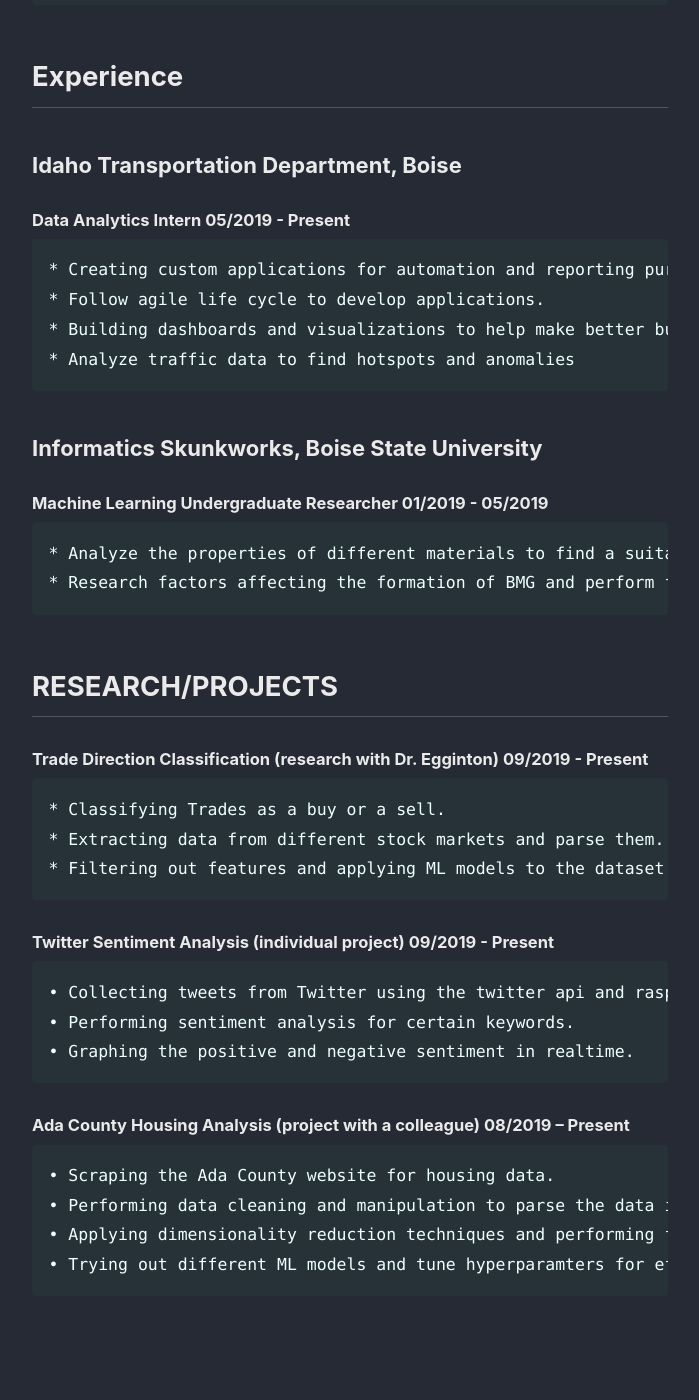
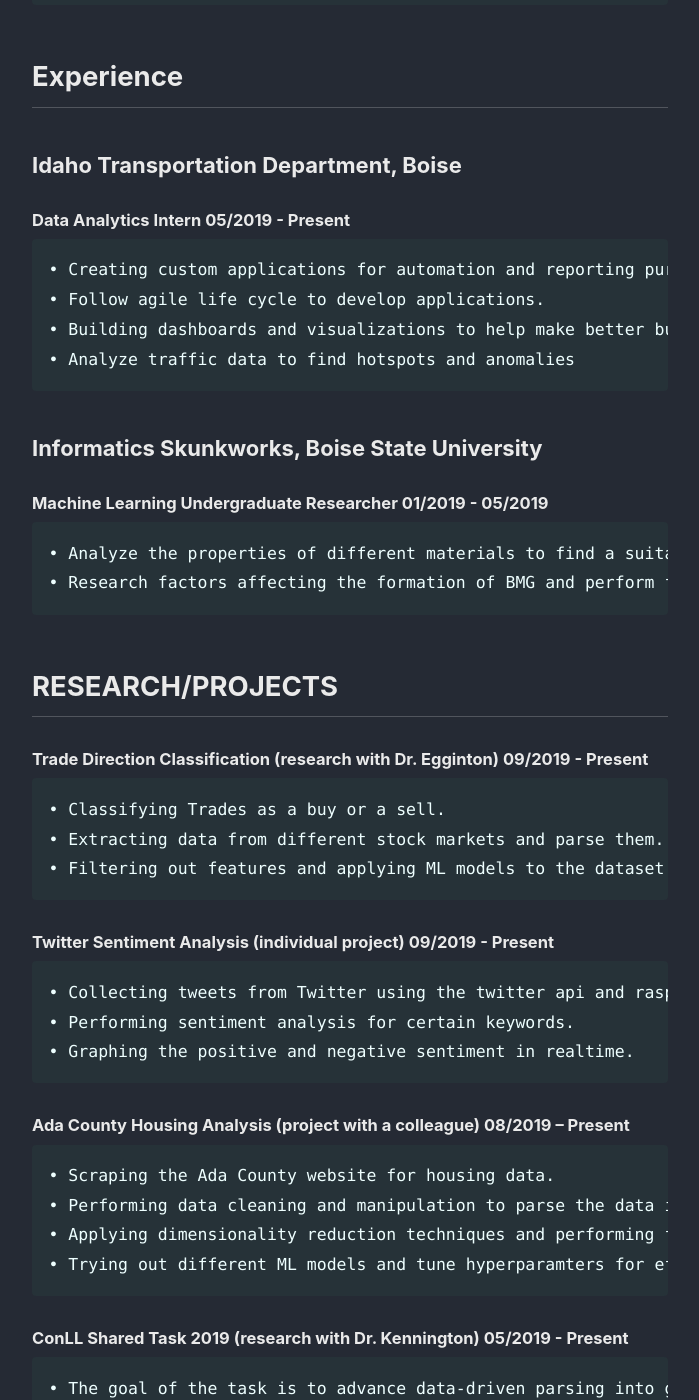
Before and after one commit to rohitgang/rohitgang.github.io, a Jekyll site: the page built from _pages/Resume.md, in a window 1280 px wide and 1400 px high, scrolled down 337 px. Shown: the whole window, without its empty margins (290-989 px from the left). Built offline with Jekyll 4.4.1, drawn with Linux system fonts in a browser that asks for light colours; cached includes are drawn as plain includes; nearby versions of some CDN libraries; some of the changed text lies outside the part shown.

Commit message:
updated resume

```diff
--- a/_pages/Resume.md
+++ b/_pages/Resume.md
@@ -6,25 +6,26 @@
 ## Skills
     Python, R, Tableau, C, Java, HTML, CSS, SQL, Apache Hadoop, Git, Agile Development, Hypothesis Testing, Data Wrangling, Data Visualization, Cluster Analysis, Regression Analysis, Ensemble Methods, Communication, TimeManagement.
 
+
 ## Experience
-
 ### Idaho Transportation Department, Boise
 #### Data Analytics Intern                                          05/2019 - Present
-    * Creating custom applications for automation and reporting purposes.
-    * Follow agile life cycle to develop applications.
-    * Building dashboards and visualizations to help make better budget decisions.
-    * Analyze traffic data to find hotspots and anomalies
+    • Creating custom applications for automation and reporting purposes.
+    • Follow agile life cycle to develop applications.
+    • Building dashboards and visualizations to help make better budget decisions.
+    • Analyze traffic data to find hotspots and anomalies
 
 ### Informatics Skunkworks, Boise State University
 #### Machine Learning Undergraduate Researcher                      01/2019 - 05/2019
-    * Analyze the properties of different materials to find a suitable combination for Bulk Metallic Glass.
-    * Research factors affecting the formation of BMG and perform feature engineering to increase efficiency of our ML model.
+    • Analyze the properties of different materials to find a suitable combination for Bulk Metallic Glass.
+    • Research factors affecting the formation of BMG and perform feature engineering to increase efficiency of our ML model.
+
 
 ## RESEARCH/PROJECTS
 #### Trade Direction Classification (research with Dr. Egginton)     09/2019 - Present
-    * Classifying Trades as a buy or a sell.
-    * Extracting data from different stock markets and parse them.
-    * Filtering out features and applying ML models to the dataset. Currently using Random Forest Classifier at an accuracy of 75% - 86% based on different stock markets.
+    • Classifying Trades as a buy or a sell.
+    • Extracting data from different stock markets and parse them.
+    • Filtering out features and applying ML models to the dataset. Currently using Random Forest Classifier at an accuracy of 75% - 86% based on different stock markets.
 
 #### Twitter Sentiment Analysis (individual project)                 09/2019 - Present
     • Collecting tweets from Twitter using the twitter api and raspberry pi for 1-3 days.
@@ -35,4 +36,26 @@
     • Scraping the Ada County website for housing data.
     • Performing data cleaning and manipulation to parse the data into desired format.
     • Applying dimensionality reduction techniques and performing feature selection.
-    • Trying out different ML models and tune hyperparamters for efficient performance
+    • Trying out different ML models and tune hyperparamters for efficient performance.
+
+####  ConLL Shared Task 2019 (research with Dr. Kennington) 05/2019 - Present
+    • The goal of the task is to advance data-driven parsing into graph-structured representations of sentence meaning.
+    • Creating a pipeline to parse the model’s output to a compatible form for evaluation.
+    • Model in progress and currently has a f1 score of 0.72. Tuning hyperparameters to get better results.
+
+#### Credit Card Fraud Analysis (individual project) 06/2019 – 08/2019
+    • Analyzing credit card transaction data obtained from Kaggle for any anomalies.
+    • Build a K-Means Clustering model to segregate transactions into groups.
+    • Used Random Forest Classifier to achieve a roc_auc_score of 0.918.
+
+
+## Extra Curriculars
+    President, Boise State Computer Science Club
+    Founding Member, BoiseHacks Club
+
+
+## Education
+####  BSc. Computer Science, Boise State University, 2021 Boise,ID
+    • Relevant Coursework : Data Structures, Algorithms, Calculus 3, Probability and Statistics, Database Systems
+    • GEM Scholarship (Non-Resident Scholarship for High Achieving Students)
+    • Dean’s High Honors List: 2 semesters
```
